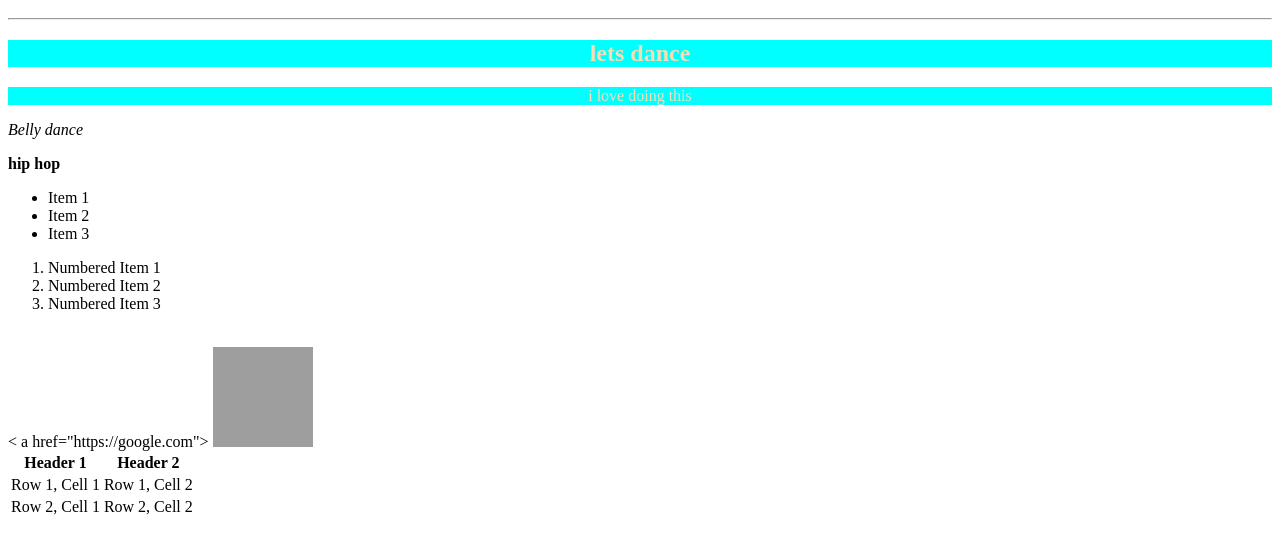
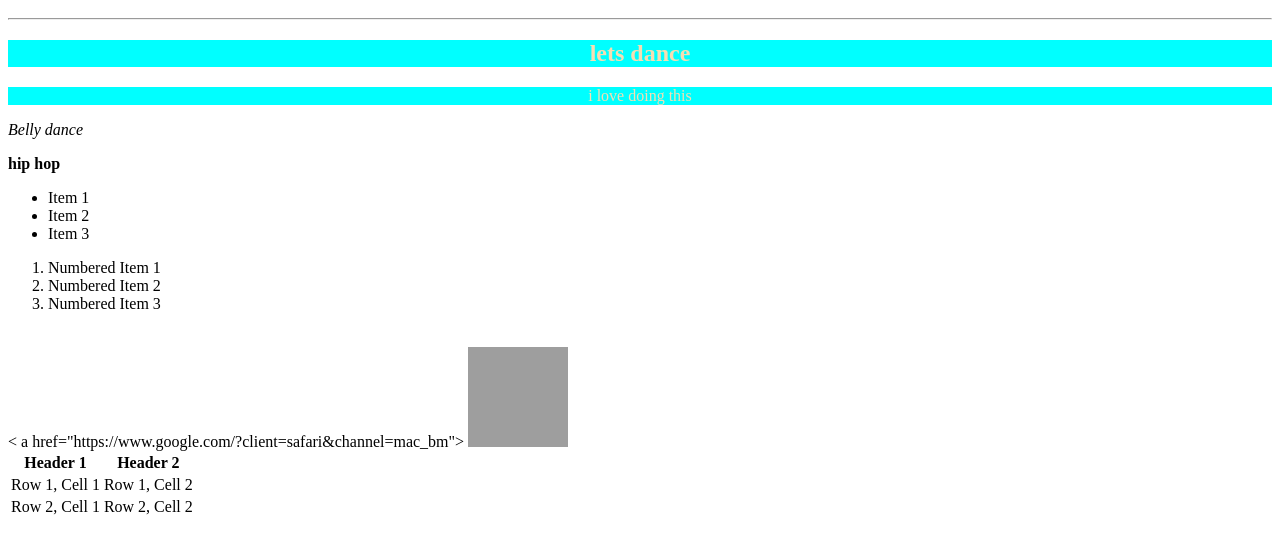
Before and after one commit to Daria-Zamlinschi/Daria-Zamlinschi2, a plain HTML site: page index.html in a window 1280 px wide. Shown: the part 48-602 px from the top of the page. Drawn offline with Linux system fonts and the light colour scheme; grey boxes are pictures that could not be loaded.

Commit message:
Update index.html

```diff
--- a/index.html
+++ b/index.html
@@ -42,7 +42,7 @@
             <td>Row 1, Cell 1</td>
             <td>Row 1, Cell 2</td>
         </tr>
-        < a href="https://google.com">
+        < a href="https://www.google.com/?client=safari&channel=mac_bm">
         </a>
         <img src="https://images.app.goo.gl/kDZy73WJUWL7UA6z9" width="100px" height="100px">
         <tr>
```
